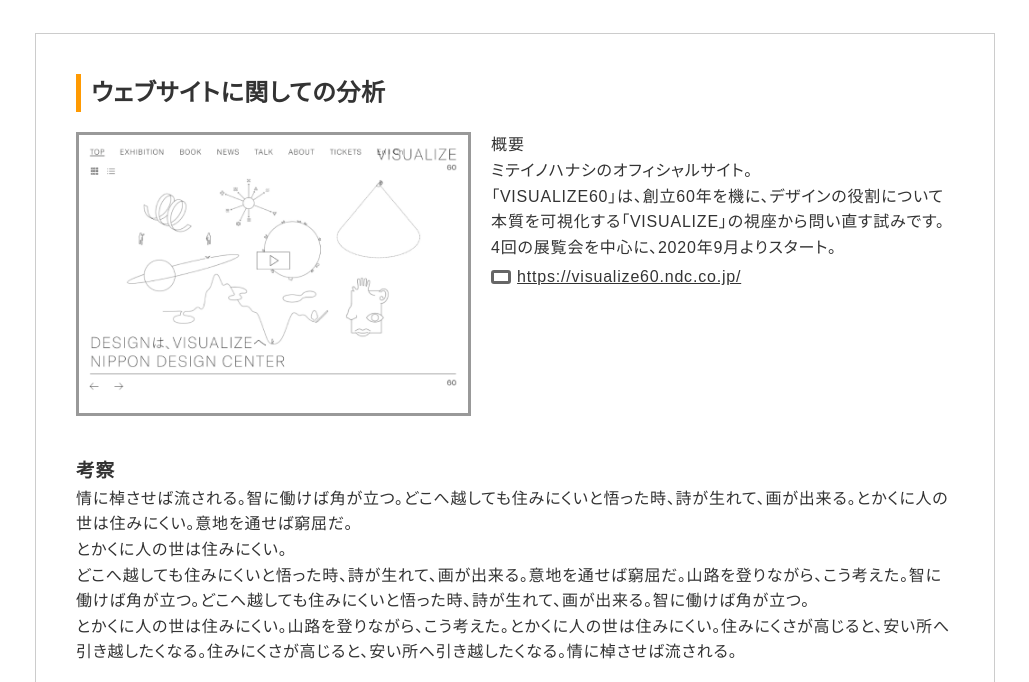
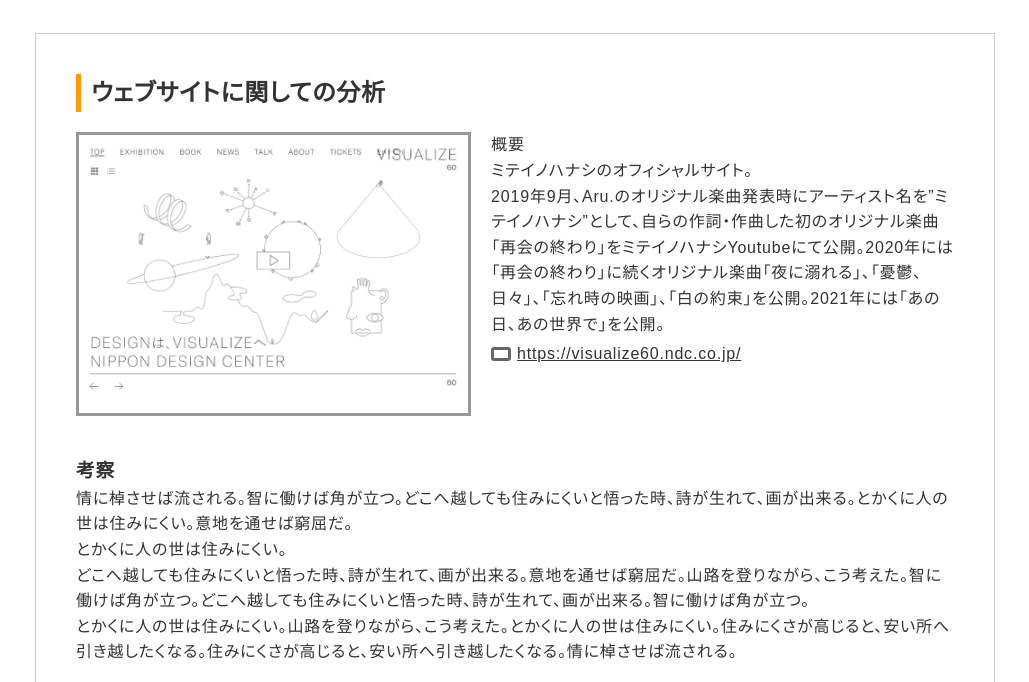
Before and after one commit to KUAD-XtechDesign/portfolio-H-tamagawa-810, a plain HTML site: page reports/report01.html in a window 1280 px wide. Shown: the part 87-769 px from the top of the page, without its empty margins (125-1154 px from the left). Drawn offline with Linux system fonts and the light colour scheme.

Commit message:
概要内容を変更

```diff
--- a/reports/report01.html
+++ b/reports/report01.html
@@ -38,7 +38,7 @@
             <p>概要</p>
             <p>
               ミテイノハナシのオフィシャルサイト。<br>
-              「VISUALIZE60」は、創立60年を機に、デザインの役割について本質を可視化する「VISUALIZE」の視座から問い直す試みです。4回の展覧会を中心に、2020年9月よりスタート。
+              2019年9月、Aru.のオリジナル楽曲発表時にアーティスト名を”ミテイノハナシ”として、自らの作詞・作曲した初のオリジナル楽曲「再会の終わり」をミテイノハナシYoutubeにて公開。2020年には「再会の終わり」に続くオリジナル楽曲「夜に溺れる」、「憂鬱、日々」、「忘れ時の映画」、「白の約束」を公開。2021年には「あの日、あの世界で」を公開。
             </p>
             <a class="ex_link" href="https://visualize60.ndc.co.jp/" target="_blank">https://visualize60.ndc.co.jp/</a>
           </div>
```
